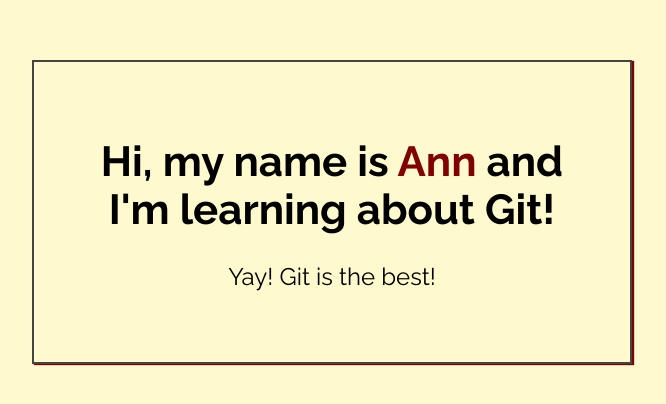
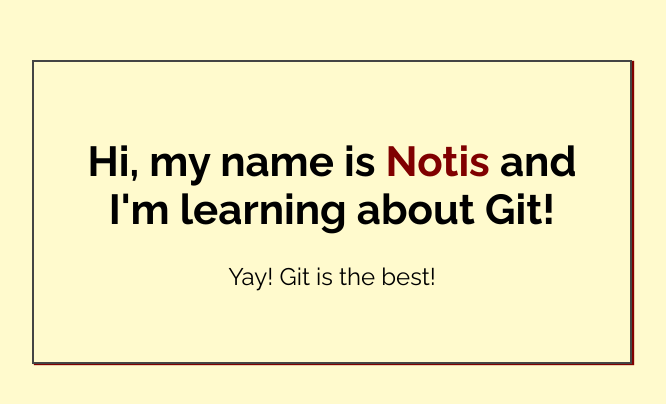
Before and after one commit to Notis10/my-first-repo, a plain HTML site: page index.html in a window 1280 px wide. Shown: the part 188-592 px from the top of the page, without its empty margins (308-974 px from the left). Drawn offline with Linux system fonts and the light colour scheme.

Commit message:
Added my name to index.html

```diff
--- a/index.html
+++ b/index.html
@@ -14,7 +14,7 @@
 <body>
 
     <div class="greeting">
-        <h1>Hi, my name is <span class="highlight">Ann</span> and I'm learning about Git! </h1>
+        <h1>Hi, my name is <span class="highlight">Notis</span> and I'm learning about Git! </h1>
 
         <p>Yay! Git is the best!</p>
     </div>
```
